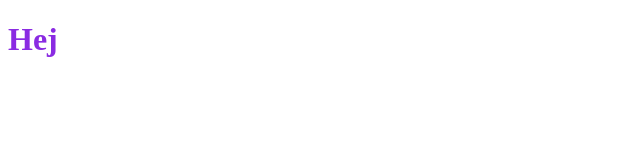
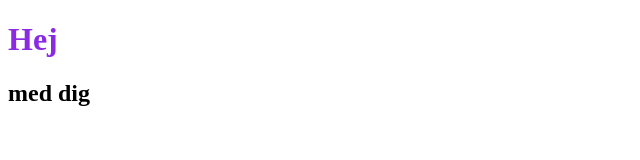
Before and after one commit to frkj0002/git-test, a plain HTML site: page index.html in a window 1280 px wide. Shown: the whole page, without its empty margins (0-640 px from the left). Drawn offline with Linux system fonts and the light colour scheme.

Commit message:
Tilføjet ekstra overskrift

```diff
--- a/index.html
+++ b/index.html
@@ -10,6 +10,7 @@
 
 <body>
     <h1>Hej</h1>
+    <h2>med dig</h2>
 </body>
 
 </html>
```
